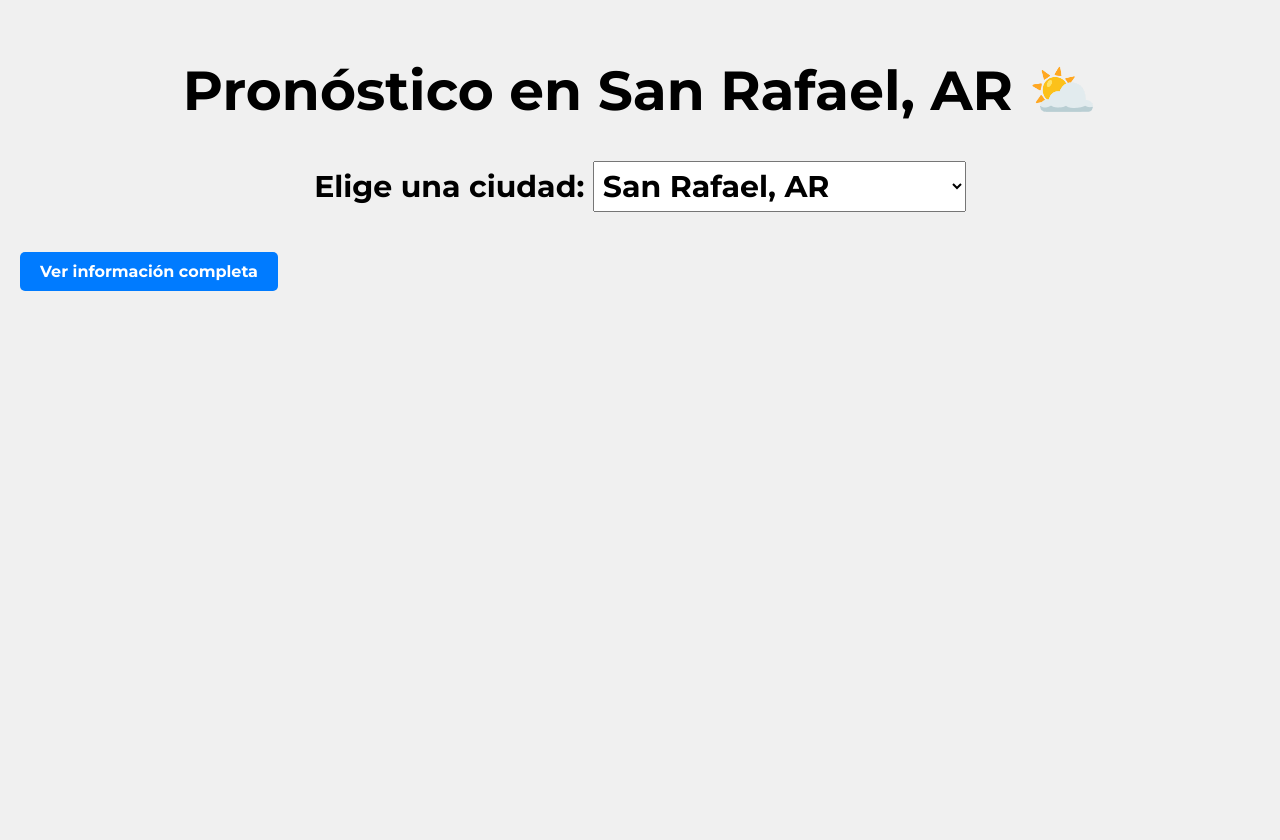
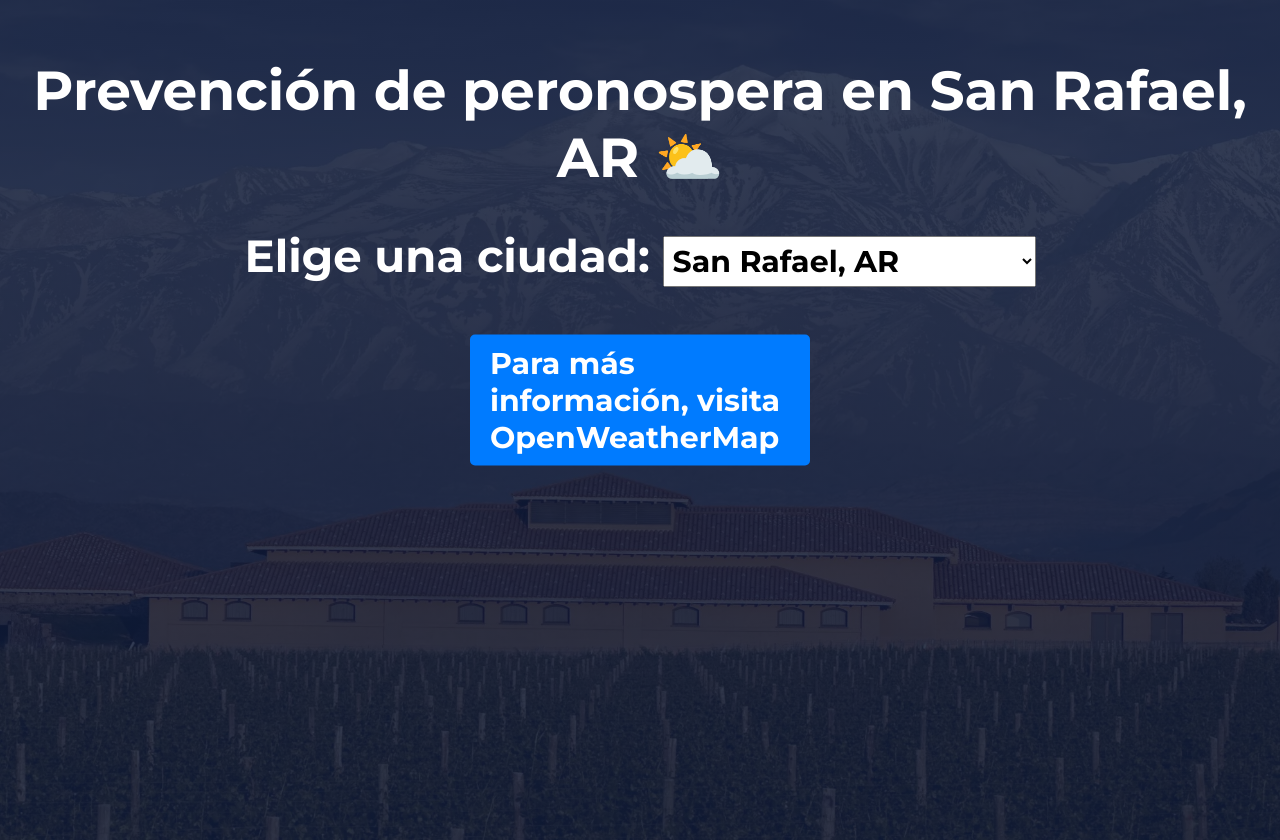
Before and after one commit to sanchezjuanb/Pagina_Clima, a Flask app: page / in a window 1280 px wide. Before the commit the page ends 291 px from the top, so only its background shows below. Run offline with Flask 3, Linux system fonts and the light colour scheme; data that the repository does not hold is empty.

Commit message:
mejoras y optimizaciones

```diff
--- a/app.py
+++ b/app.py
@@ -27,9 +27,9 @@ CIUDADES = [
 ]
 
 CIUDADES_ID = {
-    "Goudge, AR": 3855065,
+    "Goudge, AR": 3854916,
     "San Rafael, AR": 3836669,
-    "Monte Comán, AR": 3836668,
+    "Monte Comán, AR": 3832803,
     "Cuadro Nacional, AR": 3836669,
     "Salto de las Rosas, AR": 3836669,
     "Villa Atuel, AR": 3832803,
--- a/static/style.css
+++ b/static/style.css
@@ -8,14 +8,18 @@ body {
     margin: 0;
     background: #f0f0f0;
     padding: 20px;
+    background: linear-gradient(rgba(14, 27, 59, 0.85), rgba(14, 27, 59, 0.85)),
+              url('./img/finca.jpg') center/cover no-repeat;
+      height: 100vh; /* Ocupa toda la altura de la pantalla */
+
 }
 
 h1 {
     text-align: center;
     font-size: 55px;
+    color: white;
 
 }
-
 
 .contenedor {
     display: flex;
@@ -45,15 +49,16 @@ h1 {
 }
 
 .btn {
-    display: inline-block;
-    margin-top: 20px;
+    position: absolute;
+    top: 50%;       /* 50% desde arriba */
+    left: 50%;      /* 50% desde la izquierda */
+    transform: translate(-50%, -50%); /* lo corrige para que quede exacto */
+
     padding: 10px 20px;
     background-color: #007BFF;
     color: white;
     text-decoration: none;
     border-radius: 5px;
-    text-align: center;
-
 }
 
 .btn:hover {
@@ -64,9 +69,55 @@ form {
     text-align: center;
     margin-bottom: 20px;
     font-size: 30px;
+        color: white;
+
 }
 
 select {
     padding: 5px;
     font-size: 30px;
 }
+@media (min-width: 480px) {
+    h1 {
+        font-size: 6vw;
+    }
+    form {
+        font-size: 5vw;
+    }
+    select {
+        font-size: 4vw;
+    }
+    .contenedor {
+        grid-template-columns: repeat(2, 1fr); /* 2 columnas */
+    }
+    .card {
+        font-size: 4vw;
+    }
+    .btn {
+        font-size: 4vw;
+    }
+}
+
+/* Media query para 768px (tablets) */
+@media (min-width: 768px) {
+    h1 {
+        font-size: 55px;
+    }
+    form {
+        font-size: 45px;
+    }
+    select {
+        font-size: 30px;
+    }
+    .contenedor {
+        grid-template-columns: repeat(5, 1fr); /* 3 columnas */
+        gap: 15px;
+    }
+    .card {
+        font-size: 25px;
+    }
+    .btn {
+        font-size: 30px;
+        max-width: 300px;
+    }
+}
--- a/templates/index.html
+++ b/templates/index.html
@@ -6,8 +6,7 @@
     <link rel="stylesheet" href="{{ url_for('static', filename='style.css') }}">
 </head>
 <body>
-    <h1>Pronóstico en {{ ciudad }} ⛅</h1>
-
+    <h1>Prevención de peronospera en {{ ciudad }} ⛅</h1>
     <!-- Formulario para seleccionar ciudad -->
     <form method="get">
         <label id="texto"for="ciudad">Elige una ciudad:</label>
@@ -36,8 +35,8 @@
         {% endfor %}
     </div>
 <div>
-<a class="btn" href="https://openweathermap.org/city/{{ ciudad_id }}" target="_blank">
-    Ver información completa
+<a class="btn" href="https://openweathermap.org/" target="_blank">
+    Para más información, visita OpenWeatherMap
 </a>
 </div>
 </body>
```
Also changed, not shown: static/img/finca.jpg (added).
